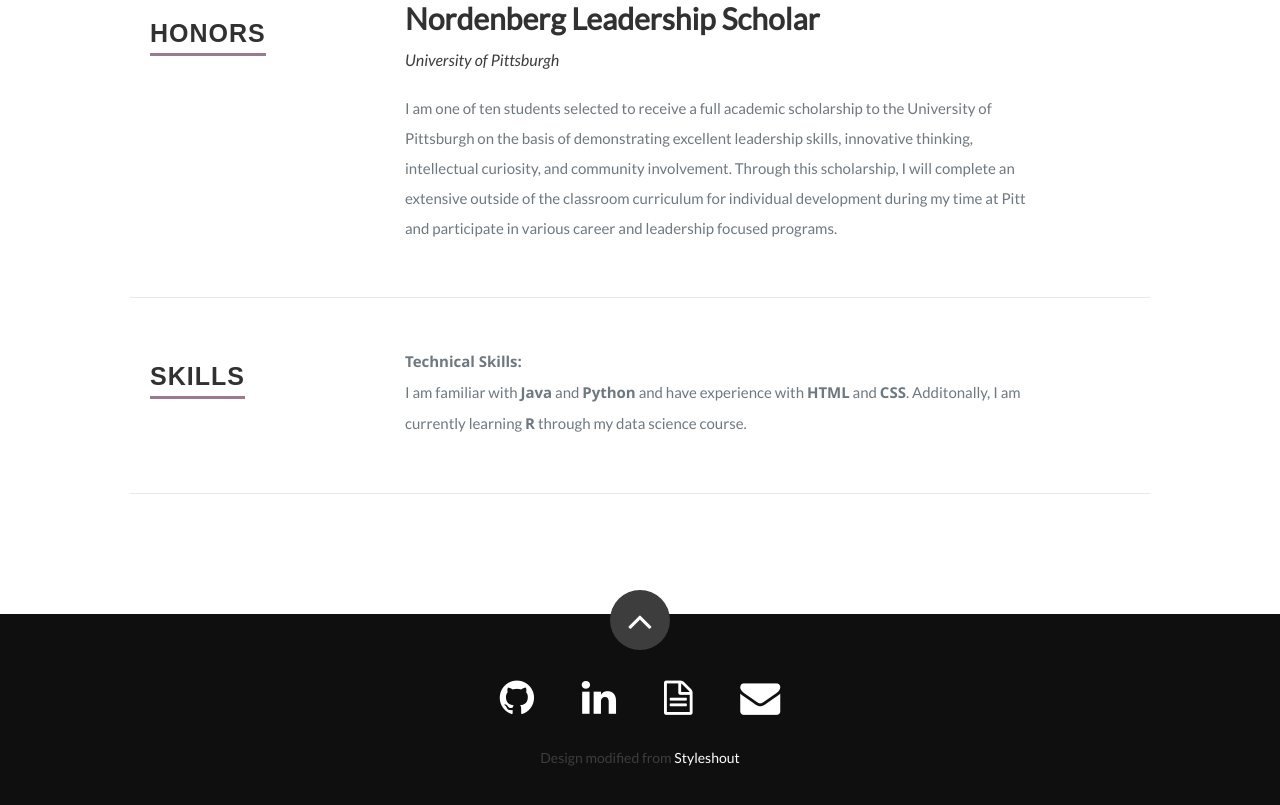
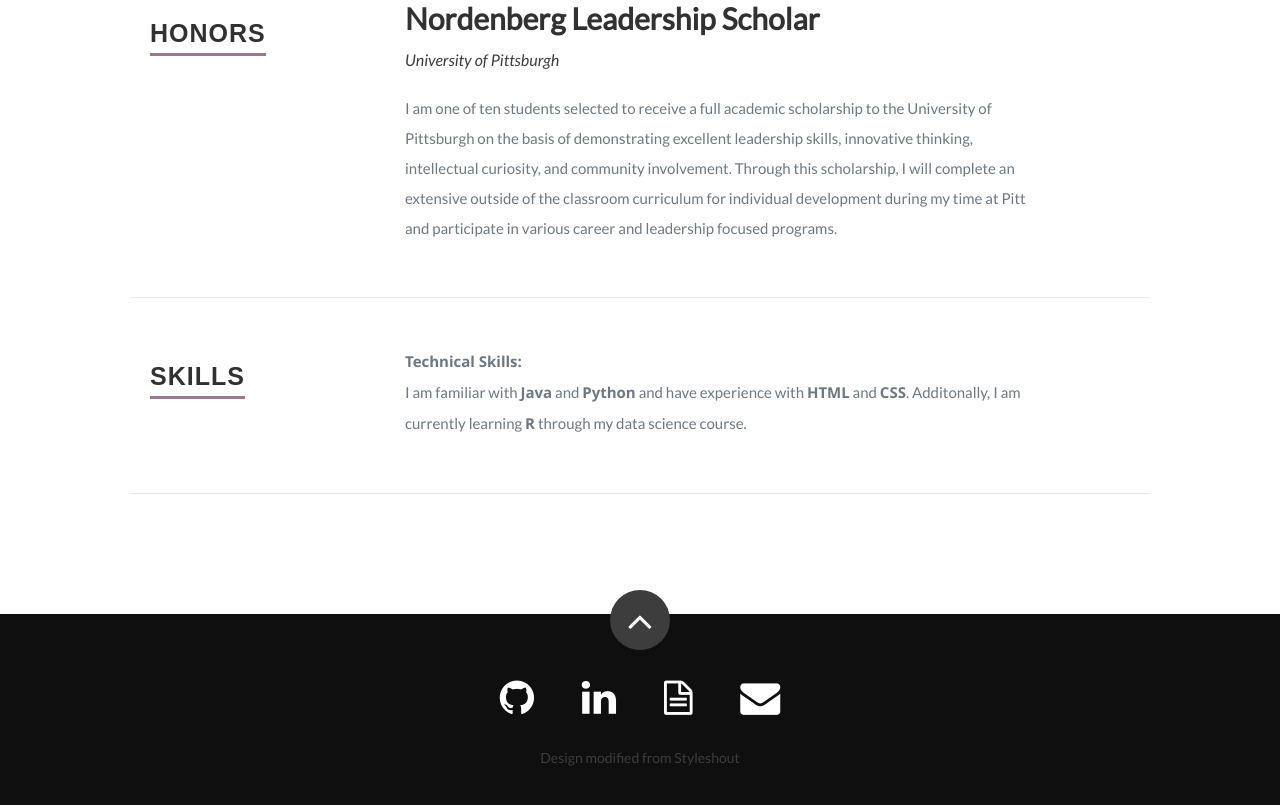
Before and after one commit to HannahReiling/hannahreiling.github.io, a plain HTML site: page index.html in a window 1280 px wide. Shown: the part 4783-5588 px from the top of the page. Drawn offline with nearby package versions, Linux system fonts and the light colour scheme; a web font is replaced by a local one.

Commit message:
Update index.html

```diff
--- a/index.html
+++ b/index.html
@@ -364,7 +364,7 @@
             </ul>
 
             <ul class="copyright">
-               <li>Design modified from <a href="http://www.Styleshout.com" target="_blank"> Styleshout</a></li>
+               <li>Design modified from <a class="styleshout" href="http://www.Styleshout.com" target="_blank"> Styleshout</a></li>
             </ul>
 
          </div>
```
